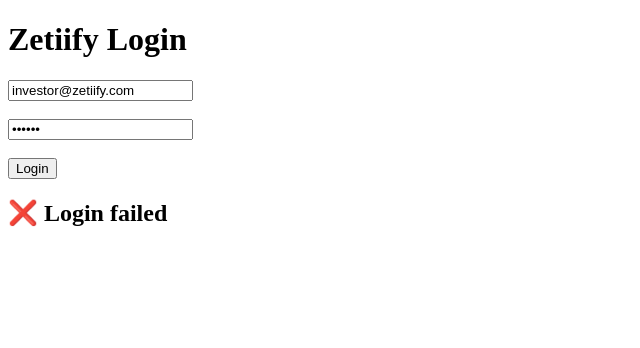
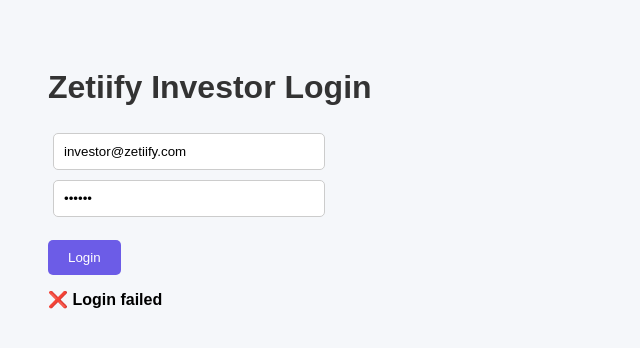
Before and after one commit to shamsheerkhan1987-maker/zetiify, a plain HTML site: page frontend/index.html in a window 1280 px wide. Both pictures are taken after a click on the button "Login". Shown: the whole page, without its empty margins (0-640 px from the left). Drawn offline with Linux system fonts and the light colour scheme; no server answers.

Commit message:
UI upgrade: clean investor dashboard

```diff
--- a/frontend/index.html
+++ b/frontend/index.html
@@ -2,29 +2,83 @@
 <html>
 <head>
   <title>Zetiify</title>
+  <style>
+    body {
+      font-family: Arial;
+      padding: 40px;
+      background: #f5f7fa;
+    }
+
+    h1 {
+      color: #333;
+    }
+
+    input {
+      padding: 10px;
+      margin: 5px;
+      width: 250px;
+      border: 1px solid #ccc;
+      border-radius: 5px;
+    }
+
+    button {
+      padding: 10px 20px;
+      background: #6c5ce7;
+      color: white;
+      border: none;
+      border-radius: 5px;
+      cursor: pointer;
+    }
+
+    button:hover {
+      background: #5a4bd6;
+    }
+
+    table {
+      margin-top: 20px;
+      border-collapse: collapse;
+      width: 60%;
+      background: white;
+      box-shadow: 0 2px 10px rgba(0,0,0,0.1);
+    }
+
+    th, td {
+      padding: 12px;
+      border: 1px solid #eee;
+      text-align: left;
+    }
+
+    th {
+      background: #6c5ce7;
+      color: white;
+    }
+
+    #status {
+      margin-top: 15px;
+      font-weight: bold;
+    }
+  </style>
 </head>
 <body>
 
-<h1>Zetiify Login</h1>
+<h1>Zetiify Investor Login</h1>
 
-<input type="text" id="email" placeholder="Email" value="investor@zetiify.com"><br><br>
-<input type="password" id="password" placeholder="Password" value="123456"><br><br>
+<input type="text" id="email" value="investor@zetiify.com"><br>
+<input type="password" id="password" value="123456"><br><br>
 
 <button onclick="login()">Login</button>
 
-<h2 id="status"></h2>
+<div id="status"></div>
 <div id="deals"></div>
 
 <script>
 async function login() {
-  const email = document.getElementById("email").value.trim();
-  const password = document.getElementById("password").value.trim();
+  const email = document.getElementById("email").value;
+  const password = document.getElementById("password").value;
 
   const res = await fetch("/api/login", {
     method: "POST",
-    headers: {
-      "Content-Type": "application/json"
-    },
+    headers: { "Content-Type": "application/json" },
     body: JSON.stringify({ email, password })
   });
 
@@ -44,7 +98,7 @@
 
   let html = `
     <h2>Investor Deals</h2>
-    <table border="1" cellpadding="10">
+    <table>
       <tr>
         <th>Name</th>
         <th>Score</th>
```
